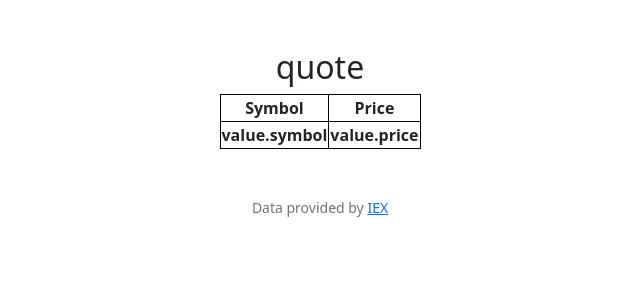
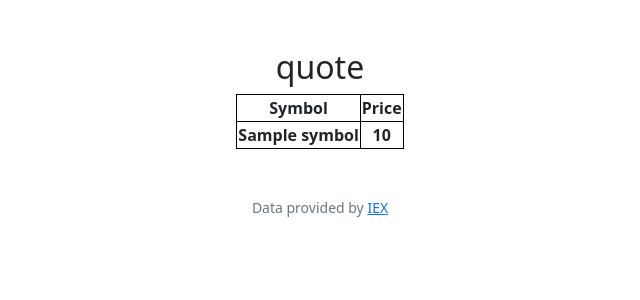
Before and after one commit to MaxLi1995/Finance, a Flask app: template templates/quoted.html in a window 1280 px wide. Shown: the part 76-376 px from the top of the page, without its empty margins (320-960 px from the left). Run offline with Flask 2, Linux system fonts and the light colour scheme; the template is opened without the code that fills it: most values are stand-ins (such as "Sample title", 1, 10 or a date in 2020); lists and menus that the app fills with data are empty; some libraries are stand-ins or nearby versions.

Commit message:
automated commit by check50 [check50=True]

```diff
--- a/templates/quoted.html
+++ b/templates/quoted.html
@@ -16,12 +16,10 @@
                     </tr>
                 </thead>
                 <tbody>
-                    {% for a in row %}
-                        <tr>
-                            <th>value.symbol</th>
-                            <th>value.price</th>
-                        </tr>
-                    {% endfor %}
+                    <tr>
+                        <th>{{ value.symbol }}</th>
+                        <th>{{ value.price }}</th>
+                    </tr>
                 </tbody>
             </table>
         </div>
```
Also changed, not shown: 1 other file.
